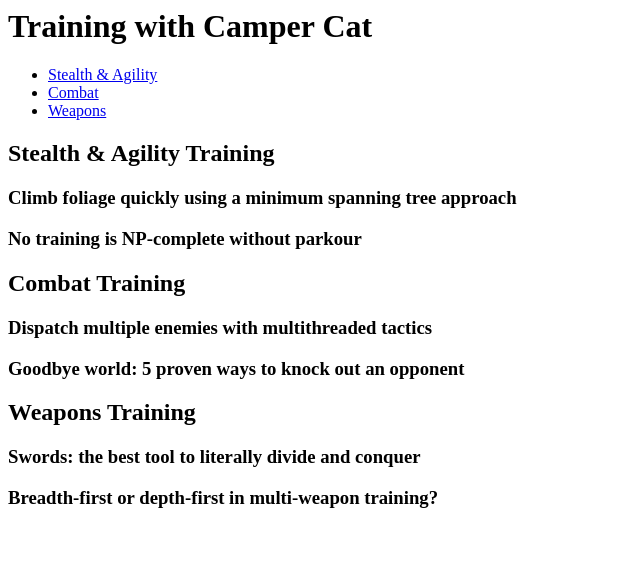
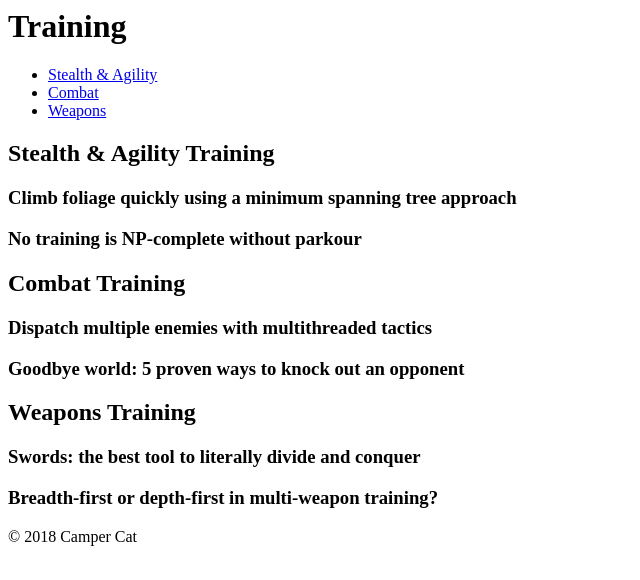
Before and after one commit to abner423/FreeCodeCamp-ResponsiveWebDesign, a plain HTML site: page AppliedAccessibility/index.html in a window 1280 px wide. Shown: the whole page, without its empty margins (0-640 px from the left). Drawn offline with Linux system fonts and the light colour scheme.

Commit message:
Make Screen Reader Navigation Easier with the footer Landmark

```diff
--- a/AppliedAccessibility/index.html
+++ b/AppliedAccessibility/index.html
@@ -1,7 +1,6 @@
 <body>
   <header>
-    <h1>Training with Camper Cat</h1>
-
+    <h1>Training</h1>
     <nav>
       <ul>
         <li><a href="#stealth">Stealth &amp; Agility</a></li>
@@ -9,7 +8,6 @@
         <li><a href="#weapons">Weapons</a></li>
       </ul>
     </nav>
-
   </header>
   <main>
     <section id="stealth">
@@ -28,4 +26,9 @@
       <article><h3>Breadth-first or depth-first in multi-weapon training?</h3></article>
     </section>
   </main>
+
+
+  <footer>&copy; 2018 Camper Cat</footer>
+
+
 </body>
```
